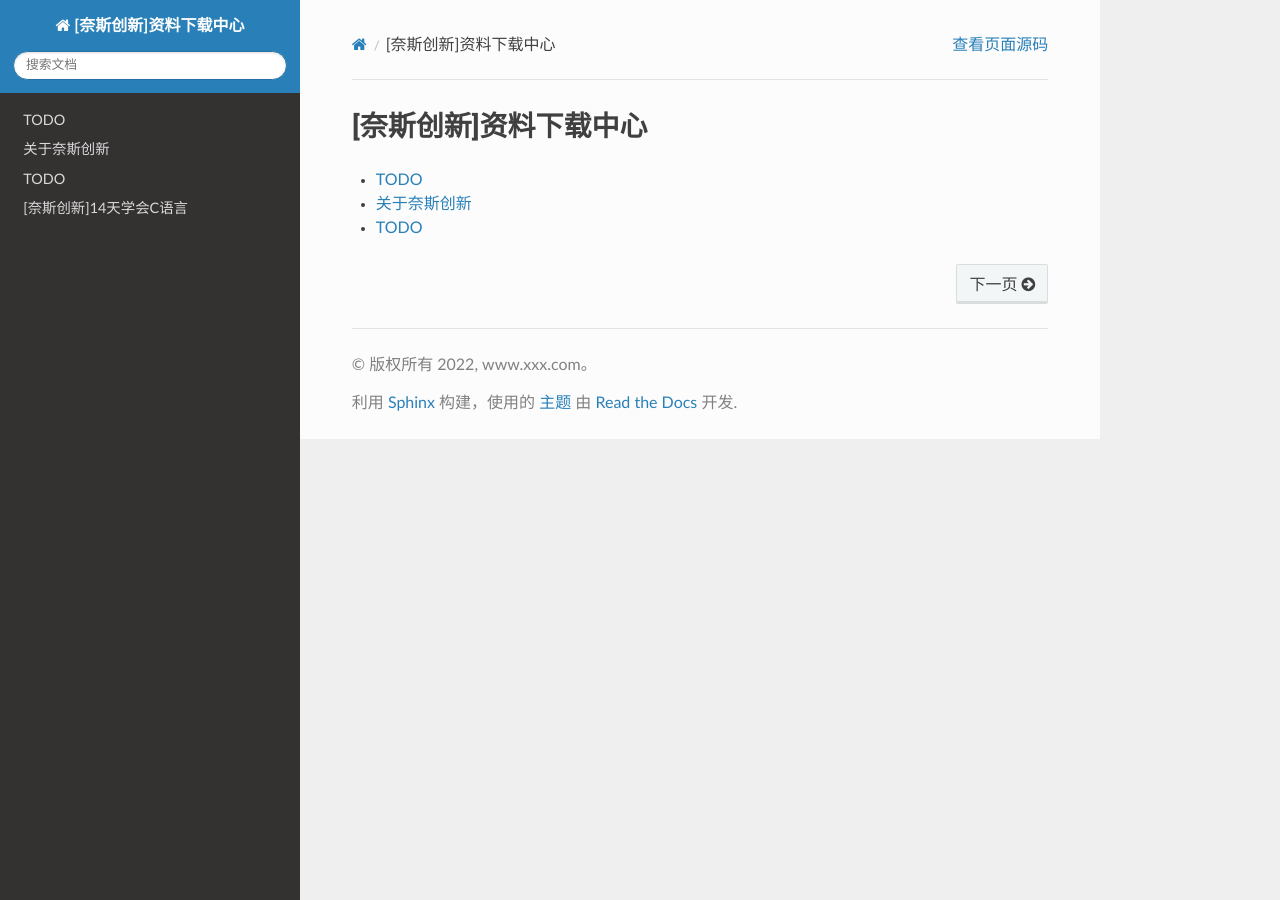
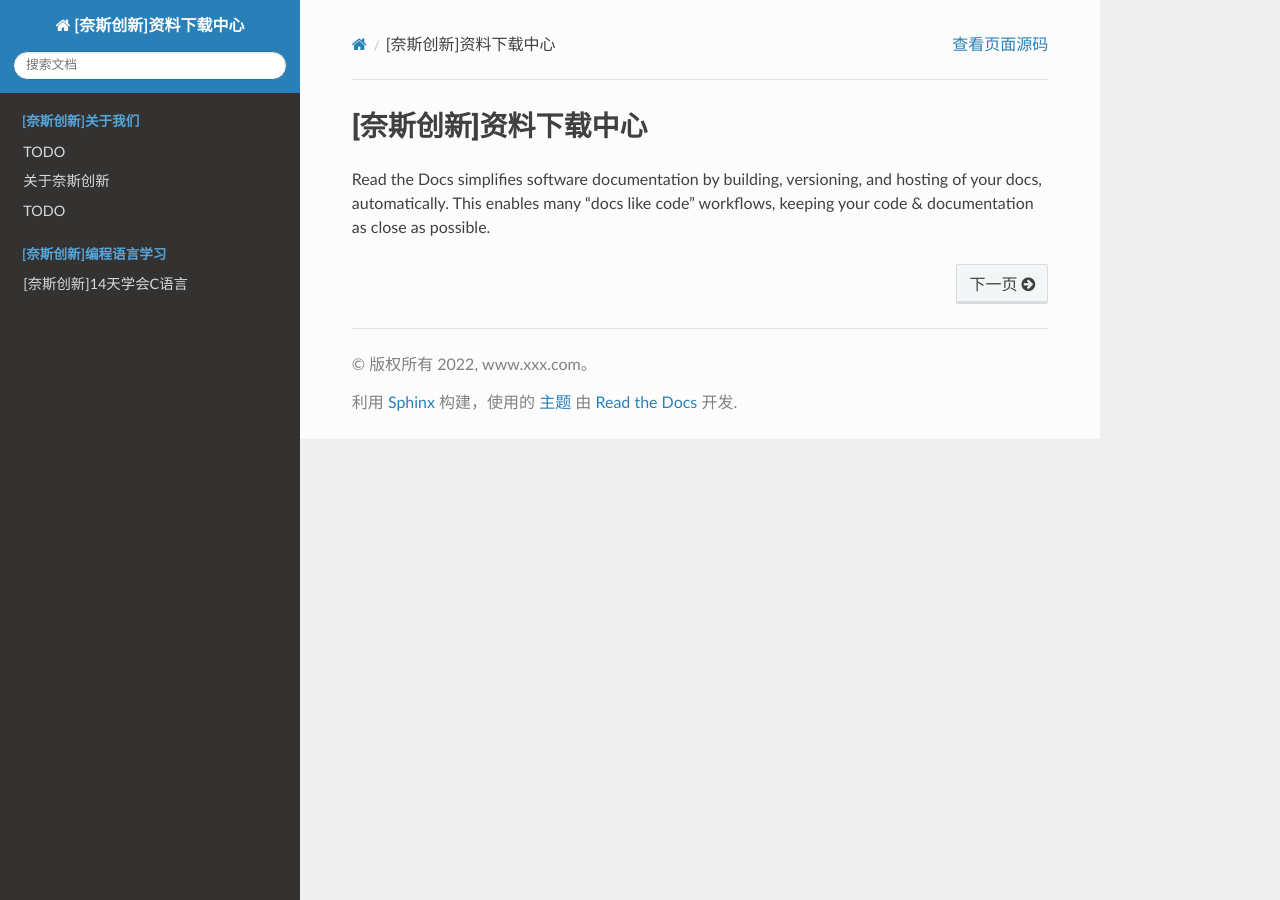
Before and after one commit to hello-liang-tao/naisicx_docs, a Sphinx documentation site: the page built from docs/index.rst, in a window 1280 px wide. Built offline with Sphinx 7.4.7 and the Read the Docs theme 2.0.0, drawn with Linux system fonts in a browser that asks for light colours.

Commit message:
调整目录结构

```diff
--- a/docs/index.rst
+++ b/docs/index.rst
@@ -1,8 +1,13 @@
 [奈斯创新]资料下载中心
 ======================================================
 
+Read the Docs simplifies software documentation by building, versioning, and hosting of your docs, automatically. This enables many “docs like code” workflows, keeping your code & documentation as close as possible.
+
+
 .. toctree::
    :maxdepth: 2
+   :caption: [奈斯创新]关于我们
+   :hidden:
 
    README
    about_us
@@ -11,5 +16,6 @@
 .. toctree::
    :maxdepth: 2
    :hidden:
+   :caption: [奈斯创新]编程语言学习
 
    programming_language_tutorial/c_programming/index
```
